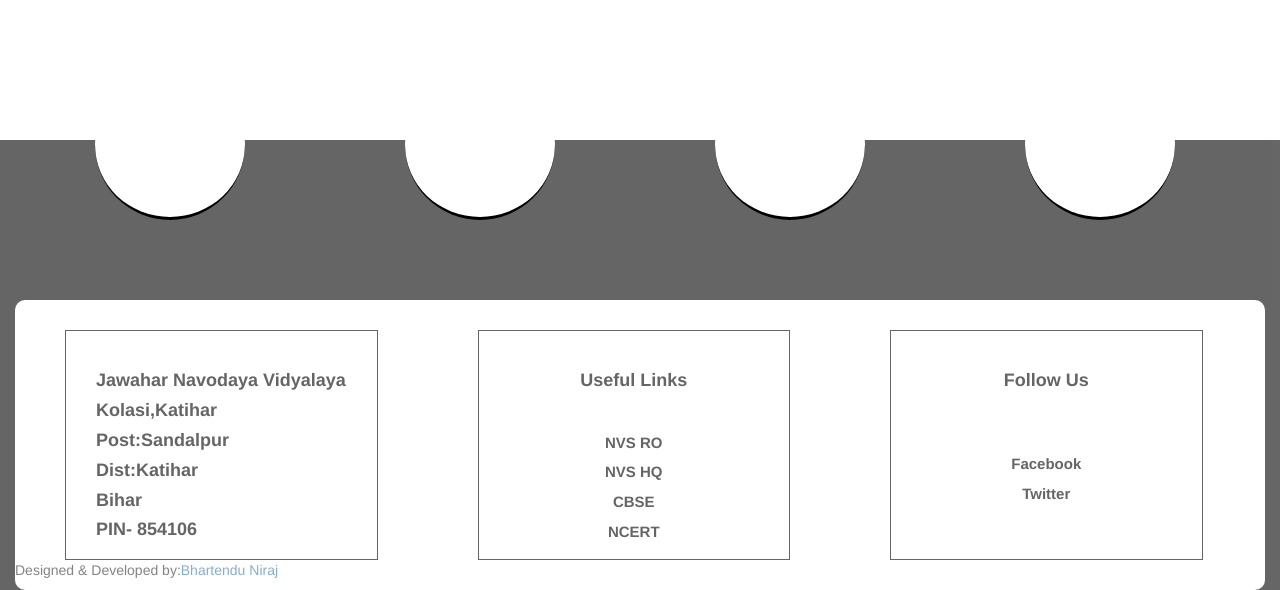
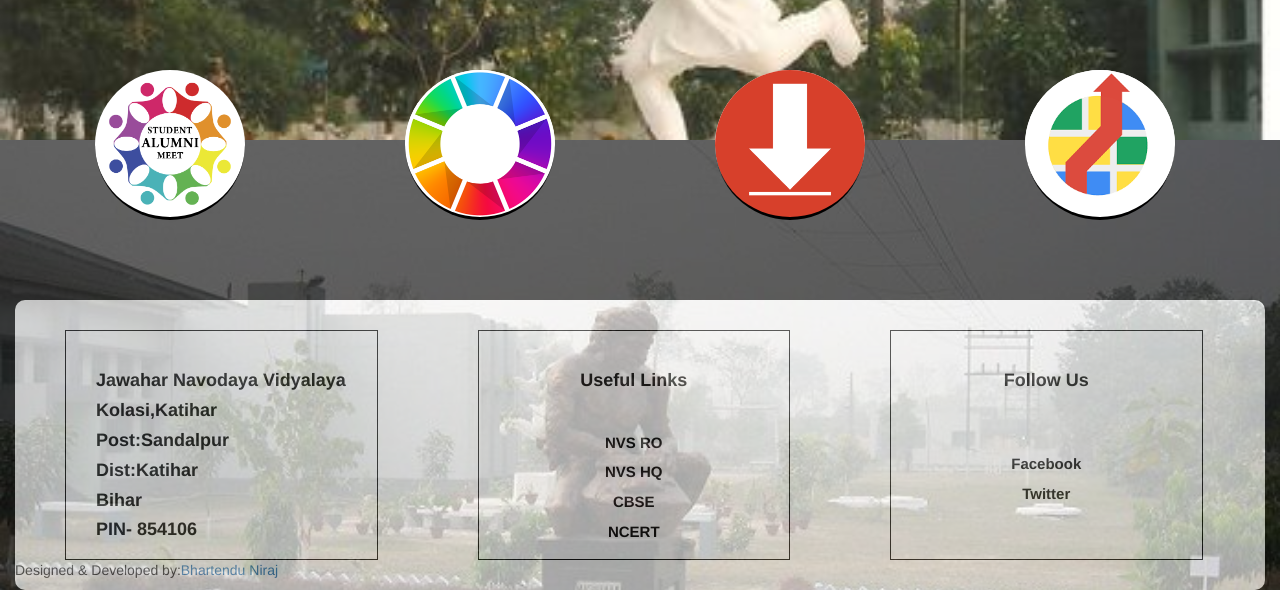
Before and after one commit to NRJ7017/bniraj, a plain HTML site: page school/index.html in a window 1280 px wide. Shown: the part 2169-2759 px from the top of the page. Drawn offline with nearby package versions, Linux system fonts and the light colour scheme.

Commit message:
Update style.css

```diff
--- a/school/css/style.css
+++ b/school/css/style.css
@@ -75,7 +75,7 @@ padding: 50px 0px 50px 70px;
 .slide{
      height: 500px;
      width: 100%;
-    background-image: url(css/img/jnvk.jpg);
+    background-image: url(img/jnvk.jpg);
     background-size:cover;
     background-attachment:inherit;
 
@@ -134,7 +134,7 @@ padding: 50px 0px 50px 70px;
 }
 .row-section1{
     height: 500px;
-    background-image: url(css/img/new-school-year-bg.jpg);
+    background-image: url(img/new-school-year-bg.jpg);
     background-attachment:fixed;
     background-size: cover;
 }
@@ -161,7 +161,7 @@ padding: 50px 0px 50px 70px;
 }
 .row-section2{
     height: 500px;
-    background-image: url(css/img/peace.jpg);
+    background-image: url(img/peace.jpg);
     background-attachment:fixed;
     background-size:cover;
 }
@@ -179,7 +179,7 @@ padding: 50px 0px 50px 70px;
     background-color: white;
     border-radius: 100px;
      z-index: 1;
-    background-image: url(css/img/jnv1.png);
+    background-image: url(img/jnv1.png);
     background-position: center;
     background-size:cover;
     background-repeat: no-repeat;
@@ -192,7 +192,7 @@ padding: 50px 0px 50px 70px;
     background-color: white;
     border-radius: 100px;
      z-index: 1;
-    background-image: url(css/img/gallery.png);
+    background-image: url(img/gallery.png);
     background-position: center;
     background-size:cover;
     background-repeat: no-repeat;
@@ -205,7 +205,7 @@ padding: 50px 0px 50px 70px;
     background-color: white;
     border-radius: 100px;
      z-index: 1;
-    background-image: url(css/img/download.png);
+    background-image: url(img/download.png);
     background-position: center;
     background-size:cover;
     background-repeat: no-repeat;
@@ -218,7 +218,7 @@ padding: 50px 0px 50px 70px;
     background-color: white;
     border-radius: 100px;
     z-index: 1;
-    background-image: url(css/img/map.png);
+    background-image: url(img/map.png);
     background-position: center;
     background-size:cover;
     background-repeat: no-repeat;
@@ -226,7 +226,7 @@ padding: 50px 0px 50px 70px;
 .row-footer{
     height:450px;
 
-    background-image: url(css/img/jnvktr.jpg);
+    background-image: url(img/jnvktr.jpg);
     background-size: cover;
     background-attachment:inherit;
     border:px solid black;
```
